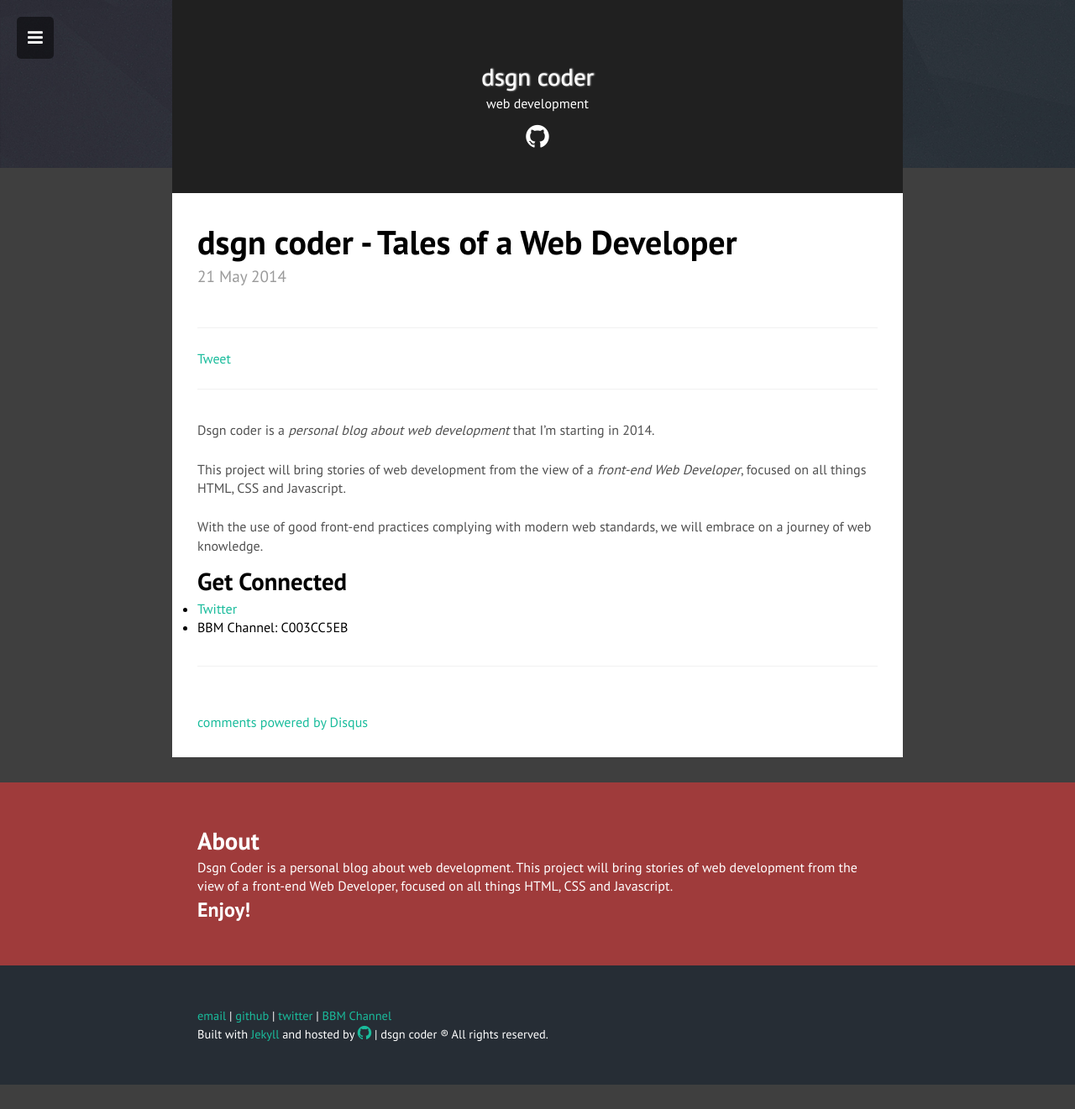
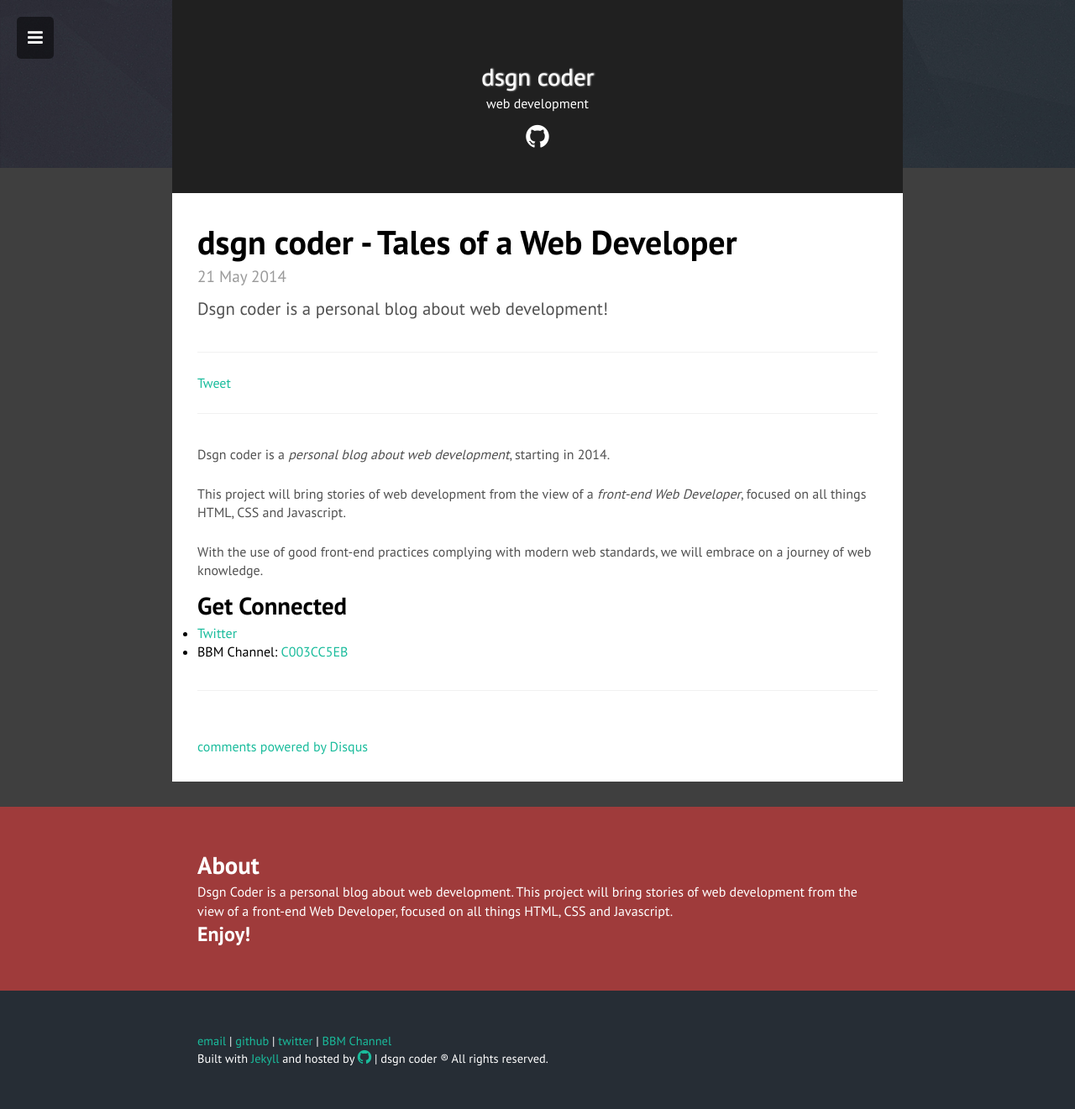
Before and after one commit to quenquen/quenquen.github.io, a Jekyll site: the page built from _posts/2014-05-21-dsgn-coder.markdown, in a window 1280 px wide. Shown: the whole page at 84% size. Built offline with Jekyll 4.4.1, drawn with Linux system fonts in a browser that asks for light colours; nearby versions of some CDN libraries; comment, search, counter and statistics services are not loaded; before the commit the page ends 1292 px from its top, so only the background shows below that.

Commit message:
Update 2014-05-21-dsgn-coder.markdown
BBM Channel link code

```diff
--- a/_posts/2014-05-21-dsgn-coder.markdown
+++ b/_posts/2014-05-21-dsgn-coder.markdown
@@ -5,8 +5,10 @@
 tags: [coding, web, developer, webdesign, design]
 categories: [Coding]
 permalink: dsgn-coder
+excerpt: Dsgn coder is a personal blog about web development!
+author: quenquen
 ---
-Dsgn coder is a *personal blog about web development* that I'm starting in 2014.
+Dsgn coder is a *personal blog about web development*, starting in 2014.
 
 This project will bring stories of web development from the view of a *front-end Web Developer*, focused on all things HTML, CSS and Javascript.
 
@@ -15,4 +17,4 @@
 ## Get Connected
 
 *   [Twitter](http://twitter.com/dsgncoder)
-*   BBM Channel: C003CC5EB
+*   BBM Channel: [C003CC5EB](bbmc:C003CC5EB)
```
